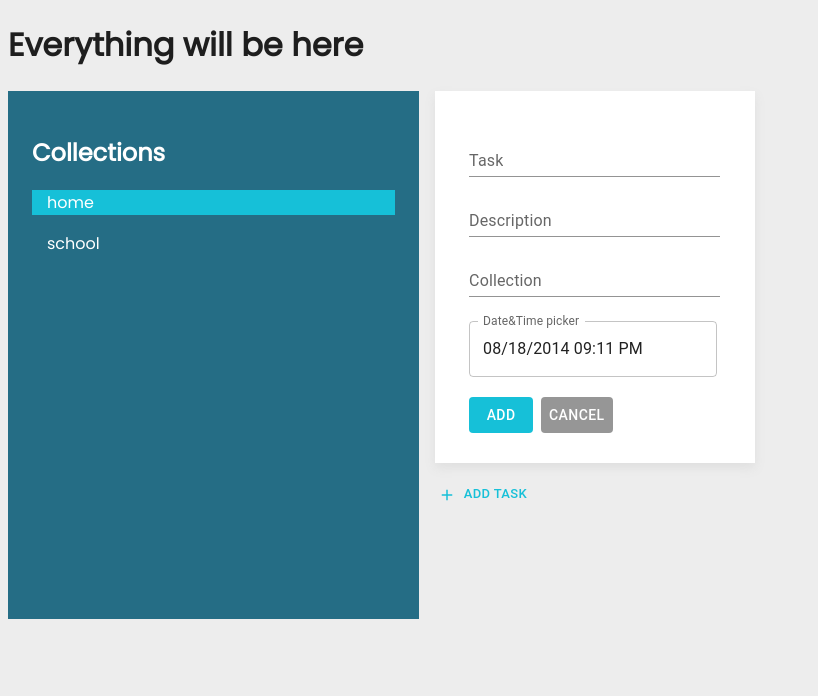
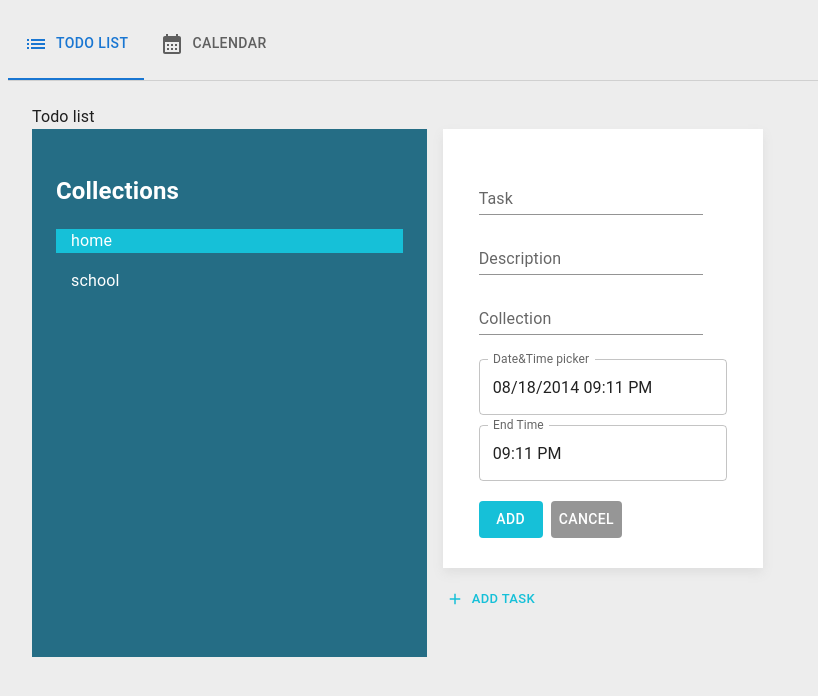
Before and after one commit to erxon/todo-app, a React (Create React App) app: page /home in a window 1280 px wide. Both pictures are taken after a click on the button "ADD TASK". Shown: the top 696 px of the page, without its empty margins (0-818 px from the left). Built offline with nearby package versions, Linux system fonts and the light colour scheme.

Commit message:
add schedule and modify

```diff
--- a/package.json
+++ b/package.json
@@ -3,6 +3,9 @@
   "version": "0.1.0",
   "private": true,
   "dependencies": {
+    "@devexpress/dx-react-core": "^3.0.6",
+    "@devexpress/dx-react-scheduler": "^3.0.6",
+    "@devexpress/dx-react-scheduler-material-ui": "^3.0.6",
     "@emotion/react": "^11.10.5",
     "@emotion/styled": "^11.10.5",
     "@mui/icons-material": "^5.10.9",
--- a/src/components/Home.js
+++ b/src/components/Home.js
@@ -1,26 +1,86 @@
 import React, {useState} from "react";
+import { Grid } from "@mui/material";
 import CreateTask from "./Task/CreateTask";
 import TaskProperties from "./TaskProperties/TaskProperties";
 import Collection from "./Collection/Collection";
-import { Grid } from "@mui/material";
 import TaskMany from "./Task/TaskMany";
+import Schedule from "./Schedule";
+import PropTypes from 'prop-types';
+import Tabs from '@mui/material/Tabs';
+import Tab from '@mui/material/Tab';
+import Typography from '@mui/material/Typography';
+import Box from '@mui/material/Box';
+//Icons
+import ListIcon from '@mui/icons-material/List';
+import CalendarMonthIcon from '@mui/icons-material/CalendarMonth';
+
+function TabPanel(props) {
+    const { children, value, index, ...other } = props;
+
+    return (
+      <div
+        role="tabpanel"
+        hidden={value !== index}
+        id={`simple-tabpanel-${index}`}
+        aria-labelledby={`simple-tab-${index}`}
+        {...other}
+      >
+        {value === index && (
+          <Box sx={{ p: 3 }}>
+            <Typography>{children}</Typography>
+          </Box>
+        )}
+      </div>
+    );
+}
+
+TabPanel.propTypes = {
+    children: PropTypes.node,
+    index: PropTypes.number.isRequired,
+    value: PropTypes.number.isRequired,
+};
+
+function a11yProps(index) {
+    return {
+      id: `simple-tab-${index}`,
+      'aria-controls': `simple-tabpanel-${index}`,
+    };
+}
 
 function Home () {
     const [showTaskProp, setShowTaskProp] = useState(false);
     const [tasks, setTasks] = useState([]);
+    const [value, setValue] = React.useState(0);
+
+    const handleChange = (event, newValue) => {
+        setValue(newValue);
+    };
 
     return <div>
-        <h1>Everything will be here</h1>
+        <Box sx={{ width: '100%' }}>
+            <Box sx={{ borderBottom: 1, borderColor: 'divider' }}>
+                <Tabs value={value} onChange={handleChange} aria-label="basic tabs example">
+                    <Tab icon={<ListIcon />} iconPosition="start" label="Todo list" {...a11yProps(0)} />
+                    <Tab icon={<CalendarMonthIcon />} iconPosition="start" label="Calendar" {...a11yProps(1)} />
+                </Tabs>
+            </Box>
+            <TabPanel value={value} index={0}>
+                Todo list
                 <Grid container spacing={2}>
                     <Grid item xs={4}>
                         <Collection />
                     </Grid>
                     <Grid item xs={8}>
                         <TaskMany tasks={tasks} setTasks={setTasks}/>
-                { showTaskProp ? <TaskProperties tasks={tasks} sendTasks={setTasks} /> : null }
+                        { showTaskProp ? <TaskProperties show={setShowTaskProp} tasks={tasks} sendTasks={setTasks} /> : null }
                         <CreateTask onClickHandle={() => {setShowTaskProp(!showTaskProp)}} />
                     </Grid>
                 </Grid>
+            </TabPanel>
+            <TabPanel value={value} index={1}>
+                <Schedule />
+            </TabPanel>
+        </Box>
     </div>
 }
 
--- /dev/null
+++ b/src/components/Schedule.js
@@ -0,0 +1,48 @@
+import React from 'react';
+import Paper from '@mui/material/Paper';
+import { ViewState } from '@devexpress/dx-react-scheduler';
+import {
+  Scheduler,
+  WeekView,
+  Appointments,
+  Toolbar,
+  ViewSwitcher,
+  MonthView,
+  DayView,
+} from '@devexpress/dx-react-scheduler-material-ui';
+
+const currentDate = '2018-11-01';
+const appointments = [
+  { startDate: '2018-11-01T09:45', endDate: '2018-11-01T11:00', title: 'Meeting' },
+  { startDate: '2018-11-01T12:00', endDate: '2018-11-01T13:30', title: 'Go to a gym' },
+];
+
+const Schedule = () => {
+  return <Paper>
+    <Scheduler
+      data={appointments}
+    >
+      <ViewState
+        defaultCurrentDate={currentDate}
+        defaultCurrentViewName="Week"
+      />
+      <DayView
+        startDayHour={9}
+        endDayHour={14}
+      />
+      <WeekView
+        startDayHour={10}
+        endDayHour={19}
+      />
+      <MonthView
+        startDayHour={10}
+        endDayHour={19}
+      />
+      <Toolbar />
+      <ViewSwitcher />
+      <Appointments />
+    </Scheduler>
+  </Paper>
+};
+
+export default Schedule;
--- a/src/components/Task/TaskMany.js
+++ b/src/components/Task/TaskMany.js
@@ -22,6 +22,7 @@ function TaskMany(props){
                         id={task.id}
                         task={task.task}
                         dateAndTime={task.dateAndTime}
+                        endTime={task.endTime}
                         onHandleCheck={handleCheck}
                         />
         })}
--- a/src/components/Task/TaskSingle.js
+++ b/src/components/Task/TaskSingle.js
@@ -7,11 +7,9 @@ function TaskSingle(props){
     const [checked, setChecked] = useState(false);
 
     const styles = {
-        padding: "0px 10px",
         borderBottom: "1px solid #b5b5b5",
         width: "50%",
-        marginBottom: "10px",
-        display: "flex"
+        display: "flex",
     }
 
     return <div style={styles}>
@@ -28,8 +26,9 @@ function TaskSingle(props){
                 onMouseOver={() => {setChecked(true)}}
                 onMouseLeave={() => {setChecked(false)}}
                 onClick={() => {props.onHandleCheck(props.id)}}
+                sx={{mt: 1, mb: 1}}
                 />
-            <p>{props.task} <span style={{fontWeight: "bold"}}>3 pm</span></p>
+            <p>{props.task}</p>
     </div>
 }
 
--- a/src/components/TaskProperties/TaskProperties.js
+++ b/src/components/TaskProperties/TaskProperties.js
@@ -2,24 +2,37 @@
 import React, {useState} from "react";
 import dayjs from 'dayjs';
 import { TextField } from "@mui/material";
-import { DateTimePicker } from '@mui/x-date-pickers/DateTimePicker';
+import { DateTimePicker} from '@mui/x-date-pickers/DateTimePicker';
+import { TimePicker } from '@mui/x-date-pickers/TimePicker';
 import { AdapterDayjs } from '@mui/x-date-pickers/AdapterDayjs';
 import { LocalizationProvider } from "@mui/x-date-pickers";
+import updateLocale from "dayjs/plugin/updateLocale";
 import {Button} from "@mui/material";
 import styles from "../../styles/styles.forms";
 
 
 function TaskProperties(props) {
     //Create object to store properties of a task
+    // For Date and Time picker
+    dayjs.extend(updateLocale);
+    dayjs.updateLocale('en', {
+        monthsShort: [
+          "Jan", "Feb", "Mar", "Apr", "May", "Jun",
+          "Jul", "Aug", "Sep", "Oct", "Nov", "Dec"
+        ]
+    });
+    const [value, setValue] = useState(dayjs('2014-08-18T21:11:54'));
     const [task, setTask] = useState({
         id: "",
         task: "",
         description: "",
         collection: "",
-        dateAndTime: dayjs('2014-08-18T21:11:54')
+        dateAndTime: value,
+        endTime: value
     });
     let temporaryId = props.tasks.length;
-    //Create array to store collection of tasks after submition
+
+    //Handle changes in fields
     const handleFieldChange = (event) => {
         const {name, value} = event.target;
 
@@ -27,16 +40,22 @@ function TaskProperties(props) {
             return {...prevValue, id: `${temporaryId}`, [name]: value}
         });
     }
+
+    //Handle submission
     const handleSubmit = () => {
+        //Pass the array to TaskMany component
         props.sendTasks((prevValues) => {return [...prevValues, task]});
+        props.show(false);
     }
-    //Pass the array to TaskMany component
-    //For Date and Time picker
-    // const [value, setValue] = useState(dayjs('2014-08-18T21:11:54'));
 
+
+    //Change handlers for date and time
     const handleDateAndTime = (newValue) => {
+        setValue(newValue);
+    };
+    const handleEndTime = (newValue) => {
         setTask((prevValue) => {
-            return {...prevValue, dateAndTime: newValue}
+            return {...prevValue, endTime: newValue}
         });
     };
 
@@ -88,10 +107,18 @@ function TaskProperties(props) {
                 <LocalizationProvider dateAdapter={AdapterDayjs}>
                     <DateTimePicker
                         label="Date&Time picker"
-                        value={task.dateAndTime}
+                        value={value}
                         onChange={handleDateAndTime}
                         renderInput={(params) => <TextField {...params} />}
                     />
+                    <div style={{marginTop: "10px"}}>
+                        <TimePicker
+                            label="End Time"
+                            value={task.endTime}
+                            onChange={handleEndTime}
+                            renderInput={(params) => <TextField {...params} />}
+                        />
+                    </div>
                 </LocalizationProvider>
             </div>
             {/*Buttons - Add and Cancel*/}
```
Also changed, not shown: 1 other file (tests, documents, lock files or other folders). Lines whose indentation alone changed are shown as unchanged.
